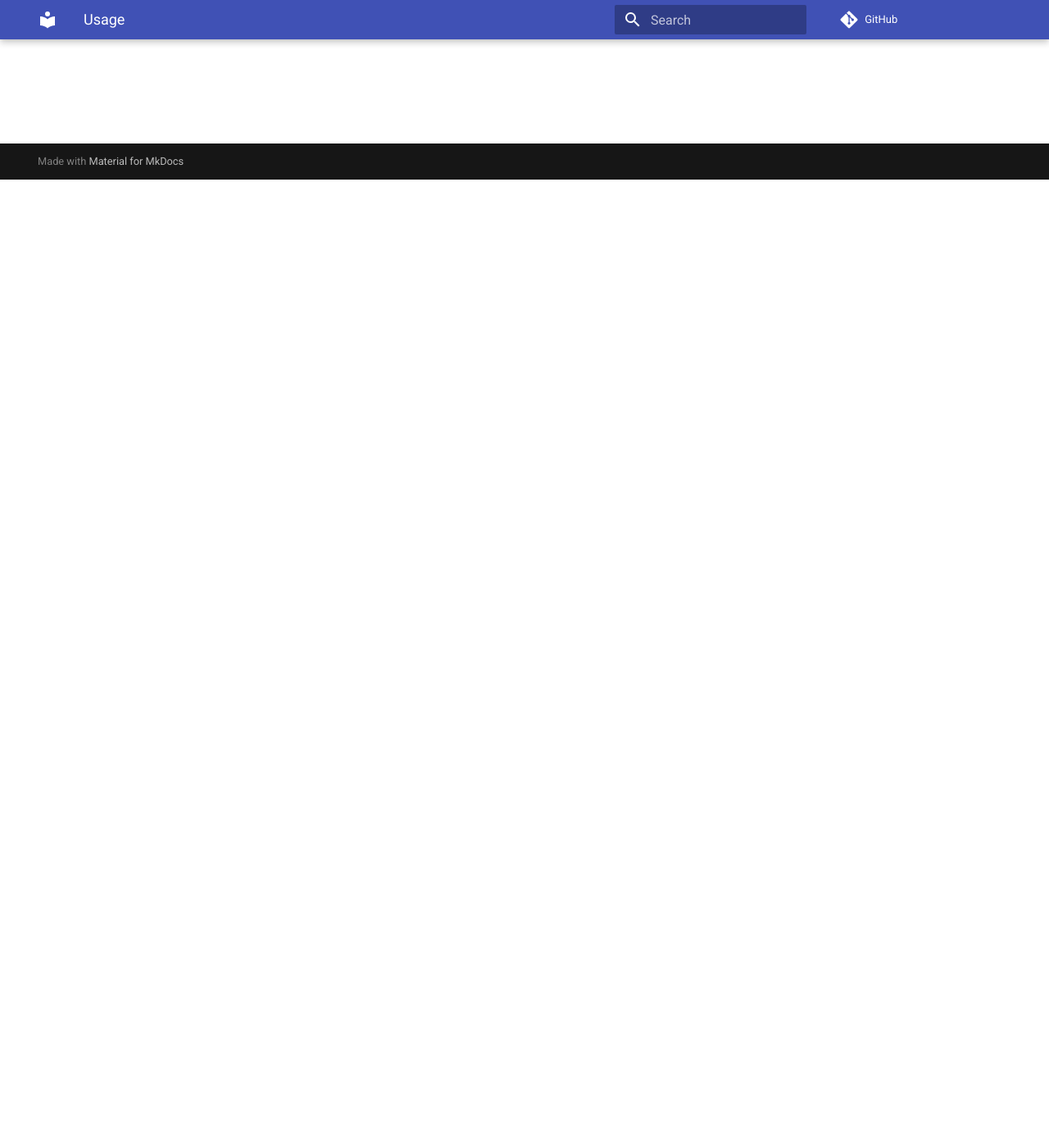
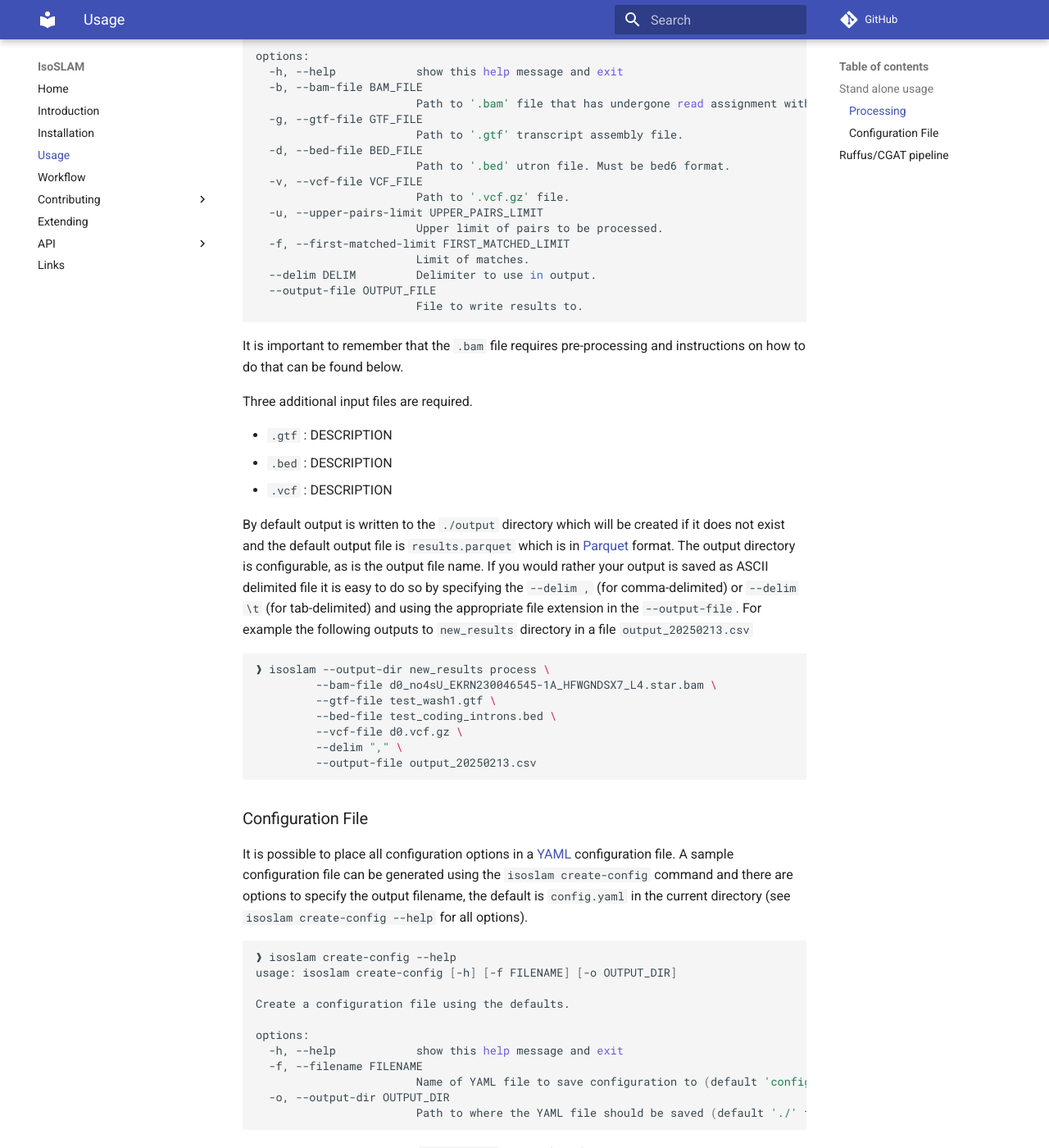
Before and after one commit to sudlab/IsoSLAM, an MkDocs documentation site: the page built from docs/usage.md, in a window 1280 px wide and 1400 px high, scrolled down 1181 px. Shown: the whole window at 82% size. Built offline with MkDocs 1.6.1 and Material for MkDocs 9.7.7, drawn with Linux system fonts in a browser that asks for light colours; comment, search, counter and statistics services are not loaded; the version menu is left out; some of the changed text lies outside the part shown.

Commit message:
docs: Starts documenting usage of the tools
Partially address #158

- Simple examples of stand-alone usage are described.
- Restructure of installation instructions
- adds a Links page

Held back on adding the recent new R releases for related work from the links page...

- [EZbakR](https://isaacvock.github.io/EZbakR/)
- [fast12EZbakR](https://fastq2ezbakr.readthedocs.io/en/latest/)

````diff
--- a/docs/usage.md
+++ b/docs/usage.md
@@ -1,3 +1,139 @@
 # Usage
 
-**TO BE WRITTEN** Awaiting refactoring of code base.
+## Stand alone usage
+
+Once installed the `isolsam` command is should be available and you can view the options and sub-commands with
+
+```shell
+❱ isoslam --help
+
+usage: isoslam [-h] [-v] [-c CONFIG_FILE] [-b BASE_DIR] [-o OUTPUT_DIR] [-l LOG_LEVEL] {process,create-config,summary-counts} ...
+
+Run various programs related to IsoSLAM. Add the name of the program you wish to run.
+
+options:
+  -h, --help            show this help message and exit
+  -v, --version         Report the installed version of IsoSLAM.
+  -c, --config-file CONFIG_FILE
+                        Path to a YAML configuration file.
+  -b, --base-dir BASE_DIR
+                        Base directory to run isoslam on.
+  -o, --output-dir OUTPUT_DIR
+                        Output directory to write results to.
+  -l, --log-level LOG_LEVEL
+                        Logging level to use, default is 'info' for verbose output use 'debug'.
+
+program:
+  Available programs listed below:
+
+  {process,create-config,summary-counts}
+    process             Process all files and run all summary plotting and statistics.
+    create-config       Create a configuration file using the defaults.
+    summary-counts      Summarise the counts.
+```
+
+Global options that set the configuration file to use, the base and output directory and log-level can be
+specified. Users then have a number of programs from IsoSLAM.
+
+- `process`
+- `create-config`
+- `summary-counts`
+
+### Processing
+
+Help is available on using the `isoslam process` command and can be viewed with the `--help` option.
+
+```shell
+❱ isoslam process --help
+usage: isoslam process [-h] [-b BAM_FILE] [-g GTF_FILE] [-d BED_FILE] [-v VCF_FILE] [-u UPPER_PAIRS_LIMIT] [-f FIRST_MATCHED_LIMIT] [--delim DELIM]
+                       [--output-file OUTPUT_FILE]
+
+Process all files and run all summary plotting and statistics.
+
+options:
+  -h, --help            show this help message and exit
+  -b, --bam-file BAM_FILE
+                        Path to '.bam' file that has undergone read assignment with 'featureCount'.
+  -g, --gtf-file GTF_FILE
+                        Path to '.gtf' transcript assembly file.
+  -d, --bed-file BED_FILE
+                        Path to '.bed' utron file. Must be bed6 format.
+  -v, --vcf-file VCF_FILE
+                        Path to '.vcf.gz' file.
+  -u, --upper-pairs-limit UPPER_PAIRS_LIMIT
+                        Upper limit of pairs to be processed.
+  -f, --first-matched-limit FIRST_MATCHED_LIMIT
+                        Limit of matches.
+  --delim DELIM         Delimiter to use in output.
+  --output-file OUTPUT_FILE
+                        File to write results to.
+```
+
+It is important to remember that the `.bam` file requires pre-processing and instructions on how to do that can be found
+below.
+
+Three additional input files are required.
+
+- `.gtf` : DESCRIPTION
+- `.bed` : DESCRIPTION
+- `.vcf` : DESCRIPTION
+
+By default output is written to the `./output` directory which will be created if it does not exist and the default
+output file is `results.parquet` which is in [Parquet][parquet] format. The output directory is configurable, as is the
+output file name. If you would rather your output is saved as ASCII delimited file it is easy to do so by specifying the
+`--delim ,` (for comma-delimited) or `--delim \t` (for tab-delimited) and using the appropriate file extension in the
+`--output-file`. For example the following outputs to `new_results` directory in a file `output_20250213.csv`
+
+```shell
+❱ isoslam --output-dir new_results process \
+         --bam-file d0_no4sU_EKRN230046545-1A_HFWGNDSX7_L4.star.bam \
+         --gtf-file test_wash1.gtf \
+         --bed-file test_coding_introns.bed \
+         --vcf-file d0.vcf.gz \
+         --delim "," \
+         --output-file output_20250213.csv
+```
+
+### Configuration File
+
+It is possible to place all configuration options in a [YAML][yaml] configuration file. A sample configuration file can
+be generated using the `isoslam create-config` command and there are options to specify the output filename, the default
+is `config.yaml` in the current directory (see `isoslam create-config --help` for all options).
+
+```shell
+❱ isoslam create-config --help
+usage: isoslam create-config [-h] [-f FILENAME] [-o OUTPUT_DIR]
+
+Create a configuration file using the defaults.
+
+options:
+  -h, --help            show this help message and exit
+  -f, --filename FILENAME
+                        Name of YAML file to save configuration to (default 'config.yaml').
+  -o, --output-dir OUTPUT_DIR
+                        Path to where the YAML file should be saved (default './' the current directory).
+```
+
+Once created you can edit the `config.yaml` to specify all fields and parameters and then invoke processing using this
+file.
+
+```shell
+❱ isoslam --config-file config.yaml process
+```
+
+Any command line options given such as the `--upper-pairs-limit` or `--first-matched-limit` will override those details
+in the custom `config.yaml`. This means it is particularly useful for usage in the full pipeline as `.gtf`, `.bed` and
+`.vcf` files are often common and it is the `.bam` input file that changes between runs. Thus you can specify the common
+files in your configuration file and then use the `--bam-file <file_path>` to override the field in the configuration
+file.
+
+## Ruffus/CGAT pipeline
+
+Typically `isoslam` is part of a workflow pipeline that processes a large number of files. As such [ruffus][ruffus] is
+used to keep track of tasks.
+
+EXPAND THIS SECTION WITH WORKED EXAMPLES BASED ON EXISTING SCRIPTS.
+
+[parquet]: https://parquet.apache.org/docs/file-format/
+[ruffus]: http://www.ruffus.org.uk/
+[yaml]: https://yaml.org/
--- a/mkdocs.yml
+++ b/mkdocs.yml
@@ -21,6 +21,7 @@ nav:
       - Processing: api/processing.md
       - Summary: api/summary.md
       - Utils: api/utils.md
+  - Links: links.md
 
 extra:
   version:
````
Also changed, not shown: docs/installation.md (+51 -43 lines), docs/links.md (added, +18 -0 lines).
